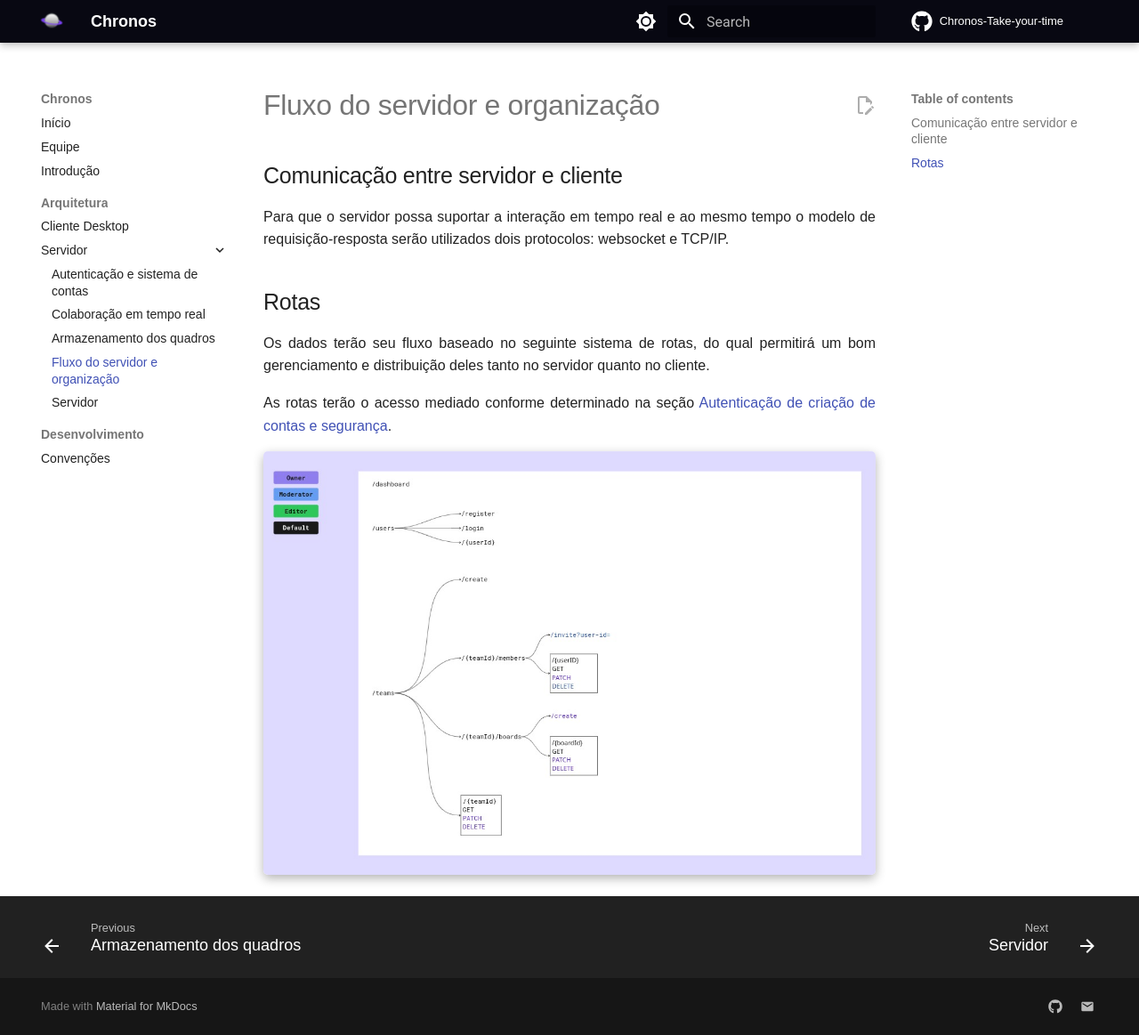
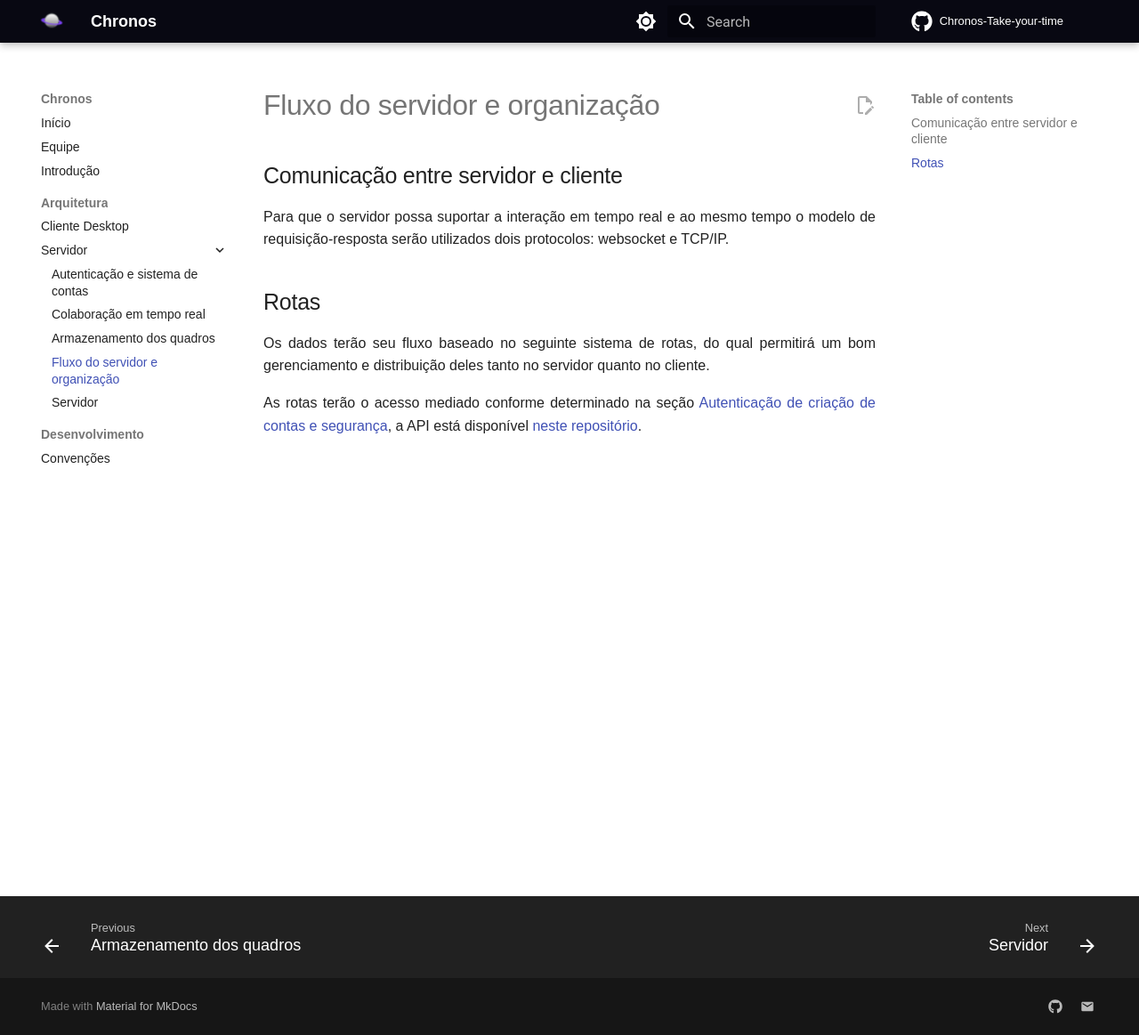
Before and after one commit to chronos-take-your-time/wiki, an MkDocs documentation site: the page built from docs/arquitetura/servidor/fluxo-do-servidor.md, in a window 1280 px wide and 1163 px high. Shown: the whole window at 89% size. Built offline with MkDocs 1.6.1 and Material for MkDocs 9.7.7, drawn with Linux system fonts in a browser that asks for light colours; some web fonts are replaced.

Commit message:
docs(hyperlink): link para o repositório do server

```diff
--- a/docs/arquitetura/servidor/fluxo-do-servidor.md
+++ b/docs/arquitetura/servidor/fluxo-do-servidor.md
@@ -6,6 +6,4 @@ Para que o servidor possa suportar a interação em tempo real e ao mesmo tempo
 ## Rotas
 Os dados terão seu fluxo baseado no seguinte sistema de rotas, do qual permitirá um bom gerenciamento e distribuição deles tanto no servidor quanto no cliente.
 
-As rotas terão o acesso mediado conforme determinado na seção [Autenticação de criação de contas e segurança](autenticação-e-contas.md).
-
-![Rotas do servidor](../../assets/images/rotas.jpg)
+As rotas terão o acesso mediado conforme determinado na seção [Autenticação de criação de contas e segurança](autenticação-e-contas.md), a API está disponível [neste repositório](https://github.com/chronos-take-your-time/server).
```
